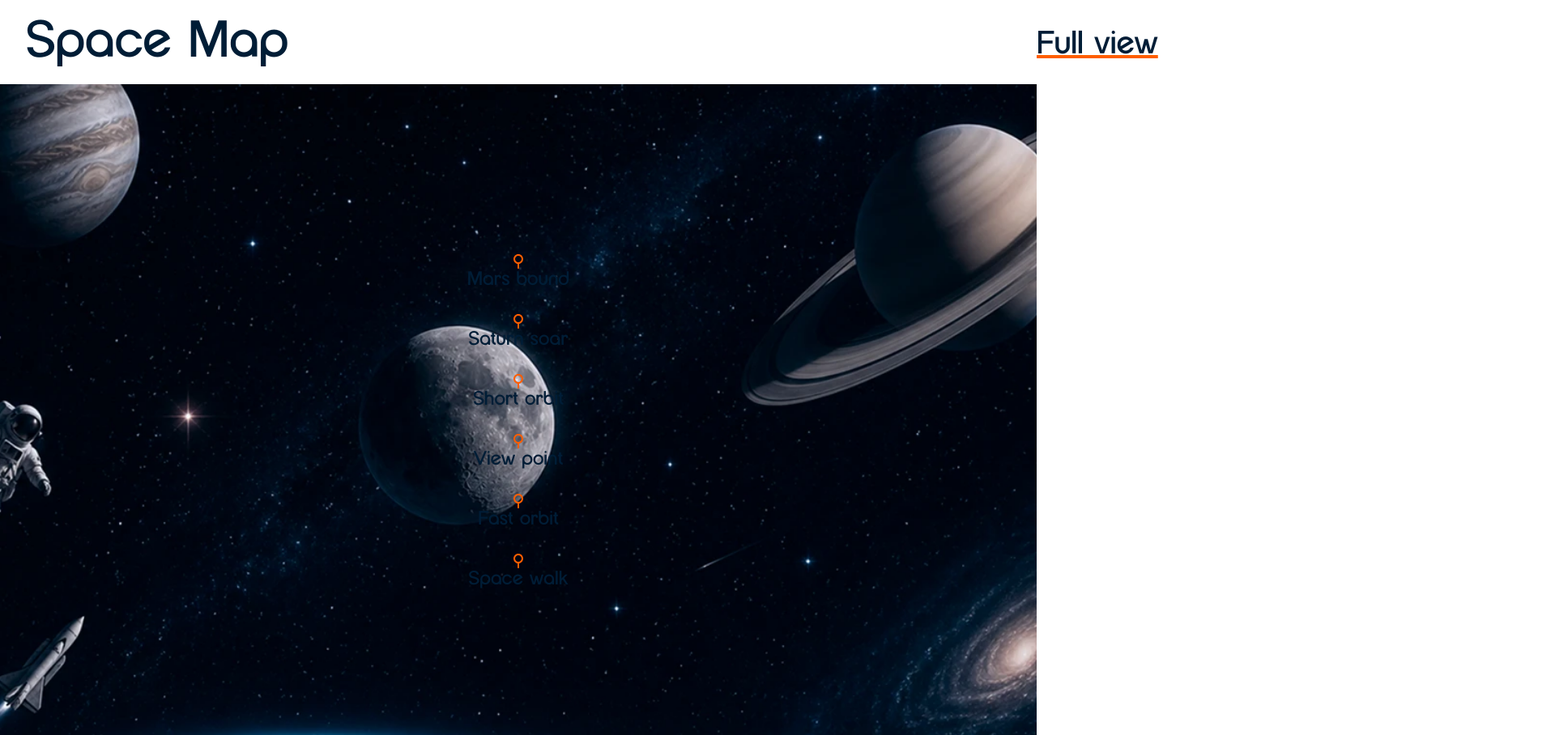
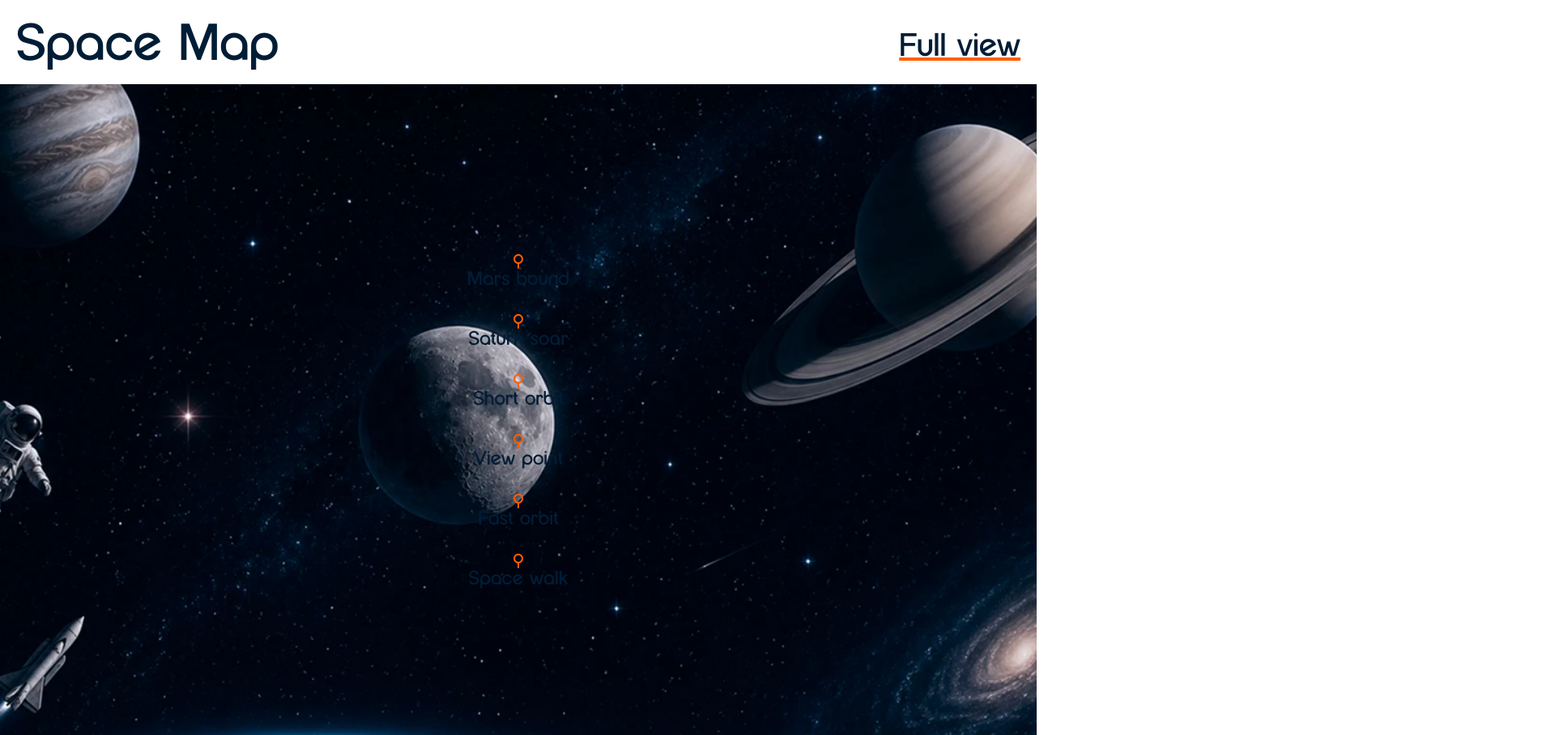
Before and after one commit to mariabhai/Into-Orbit, a website built with Vite: page index.html in a window 1280 px wide. Shown: the top 908 px of the page at 81% size, 1920 px wide, since content can reach past the window. Built offline with nearby package versions, Linux system fonts and the light colour scheme.

Commit message:
feat(space-map): enhance layout with space map title styling and adjustments

```diff
--- a/index.html
+++ b/index.html
@@ -45,8 +45,11 @@
   <!-------------------------------------- SPACE MAP ------------------------------->
   <!--############################################################################-->
   <section id="space-map" class="space-map">
-    <h2>Space Map</h2>
-    <h3>Full view</h3>
+    <div class="space-map-title">
+      <h2>Space Map</h2>
+      <h3>Full view</h3>
+    </div>
+
     <article class="space-map-background">
       <ul>
         <li class="space-map-list-1">
--- a/src/styles/_space-map.scss
+++ b/src/styles/_space-map.scss
@@ -23,18 +23,25 @@
   }
   h2 {
     font-size: 4rem;
-    position: relative;
-    top: 1rem;
-    left: 2rem;
   }
 
   h3 {
     position: relative;
-    top: -2rem;
-    left: 80rem;
+    right: 40px;
+    top: 15px;
     font-size: 2.5rem;
     text-decoration: underline #ff5e00;
   }
+
+  .space-map-title {
+    display: flex;
+    justify-content: space-between;
+    width: 100%;
+    padding: 0 20px;
+    padding-bottom: 20px;
+    margin-top: 20px;
+  }
+
   li {
     font-size: 1.5rem;
     margin-bottom: 2rem;
```
Also changed, not shown: src/styles/base.css.
